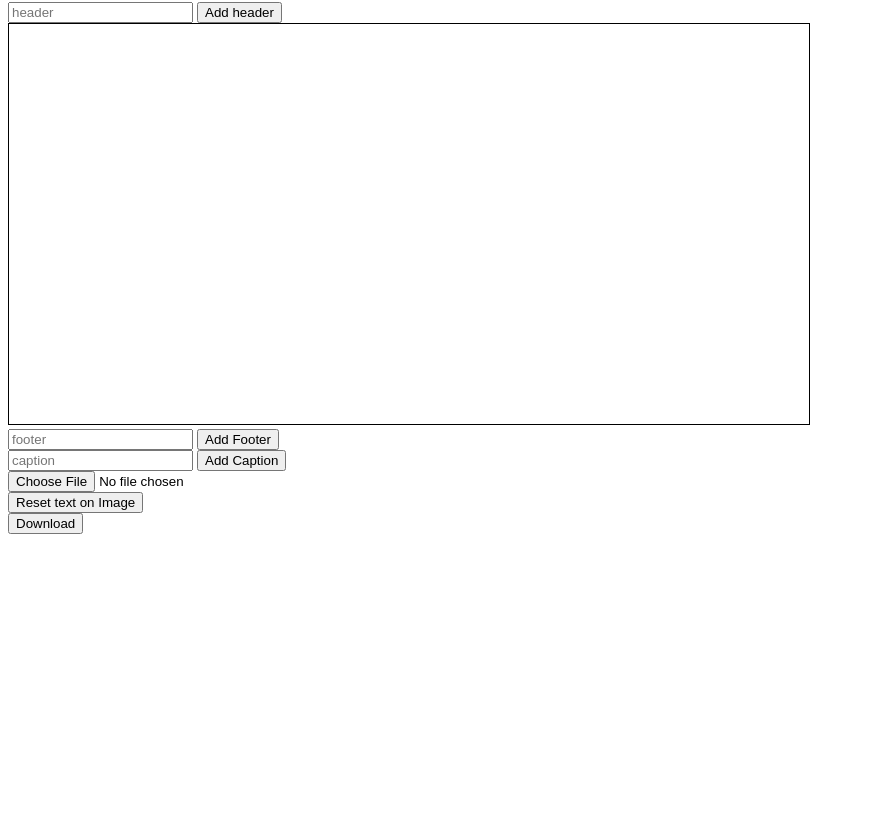
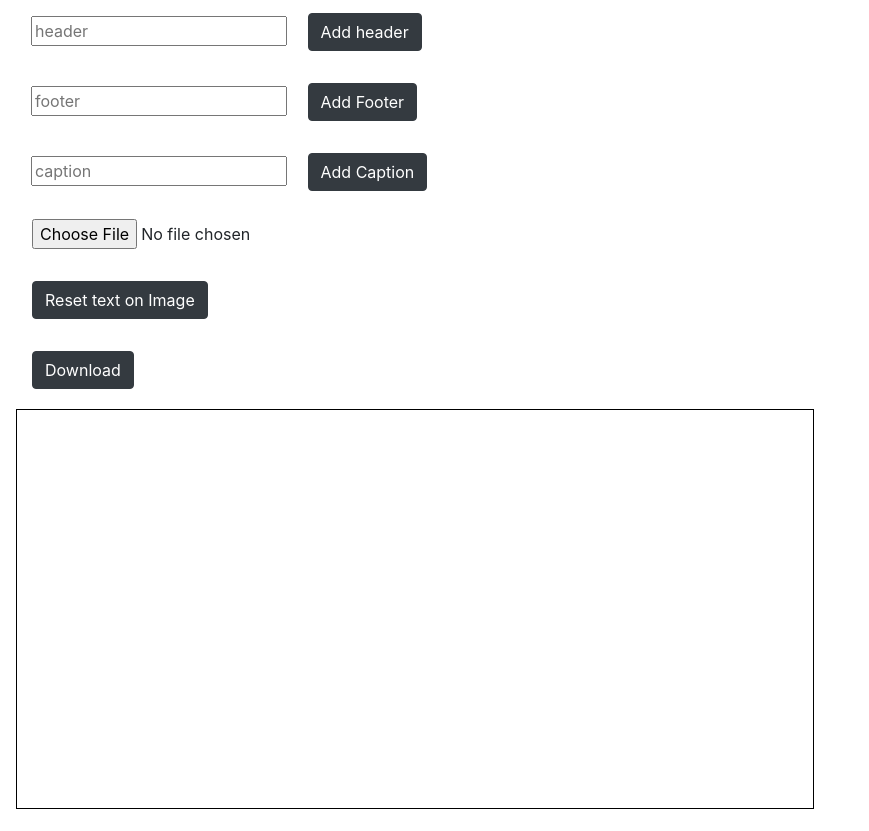
Before and after one commit to alimajeed-devsinc/canvas, a plain HTML site: page index.html in a window 1280 px wide. Shown: the part 65-896 px from the top of the page, without its empty margins (0-869 px from the left). Before the commit the page ends 800 px from the top, so only its background shows below. Drawn offline with nearby package versions, Linux system fonts and the light colour scheme.

Commit message:
bootstrap added and event name changed

```diff
--- a/index.html
+++ b/index.html
@@ -5,32 +5,42 @@
     <meta http-equiv="X-UA-Compatible" content="IE=edge">
     <meta name="viewport" content="width=device-width, initial-scale=1.0">
     <title>Canvas</title>
+    <link rel="stylesheet" href="https://cdn.jsdelivr.net/npm/bootstrap@4.0.0/dist/css/bootstrap.min.css" integrity="sha384-Gn5384xqQ1aoWXA+058RXPxPg6fy4IWvTNh0E263XmFcJlSAwiGgFAW/dAiS6JXm" crossorigin="anonymous">
 </head>
 
 <body>
+    <div class="container m-3">
     <h2>Canvas Assignment</h2>
+    <div class="row ">
+
+    <div class="column">
     <img id="img" src="user.png" style="display: none;">
    <div class="col-12" style="height: 50%;">
        <div><input type="text" name="header" id="header" placeholder="header">
-            <input type="button" id="header-button" value="Add header" onclick="addheader();"></div>
-       <canvas id="canvas" style="border: 1px solid black; width: 600;height: 50vh;">
-        Canvas area
-       </canvas>
+            <input type="button" class="m-3 btn  btn-dark" id="header-button" value="Add header" onclick="addheader();"></div>
+
        <div> <input type="text" name="footer" id="footer" placeholder="footer" >
-        <input type="button" id="footer-button" value="Add Footer" onclick="addfooter();"></div>
+        <input type="button" class="m-3 btn  btn-dark" id="footer-button" value="Add Footer" onclick="addfooter();"></div>
 
         <div> <input type="text" name="caption" id="caption" placeholder="caption" >
-            <input type="button" id="caption-button" value="Add Caption" onclick="addcaption();"></div>
+            <input type="button" class="m-3 btn  btn-dark" id="caption-button" value="Add Caption" onclick="addcaption();"></div>
 
 
     </div>
-       <div > <input type="file" name="File" id="file" ></div>
+       <div > <input style="margin: 1rem;" type="file" name="File" id="file" ></div>
+
+   <div>
+        <input type="button" class="m-3 btn  btn-dark" value="Reset text on Image" onclick="reset();">
    </div>
-   <div>
-        <input type="button" value="Reset text on Image" onclick="reset();">
-   </div>
-   <div><input type="button" name="download" id="downloadbutton" onclick="download();" value="Download"></div>
-
+   <div><input type="button" class="m-3 btn  btn-dark" name="download" id="downloadbutton" onclick="download();" value="Download"></div>
+</div>
+<div class="column">
+    <canvas id="canvas" style="border: 1px solid black; width: 600;height: 50vh;">
+        Canvas area
+       </canvas>
+</div>
+</div>
+</div>
 </body>
 <script src="script.js"></script>
 
```
